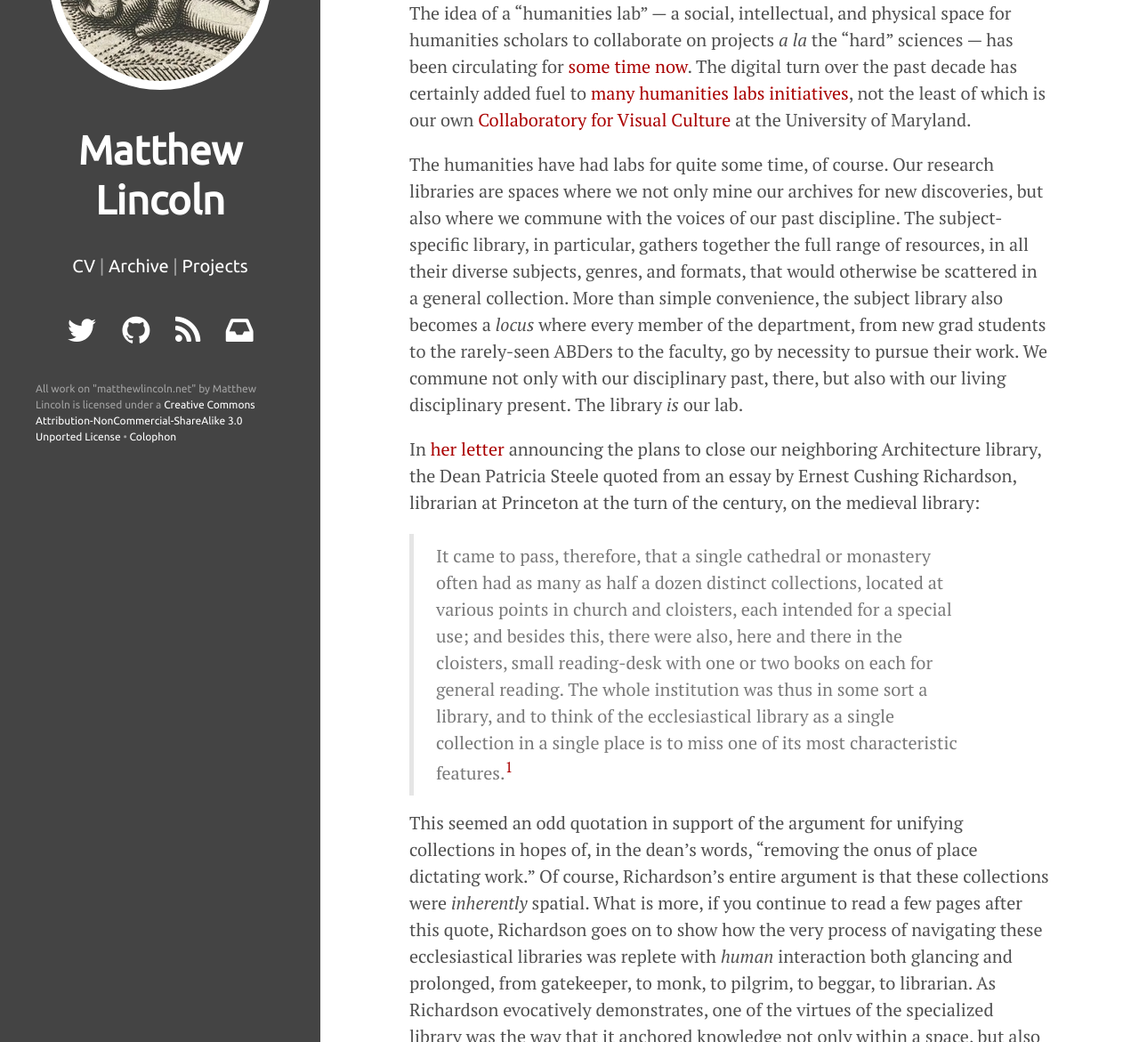
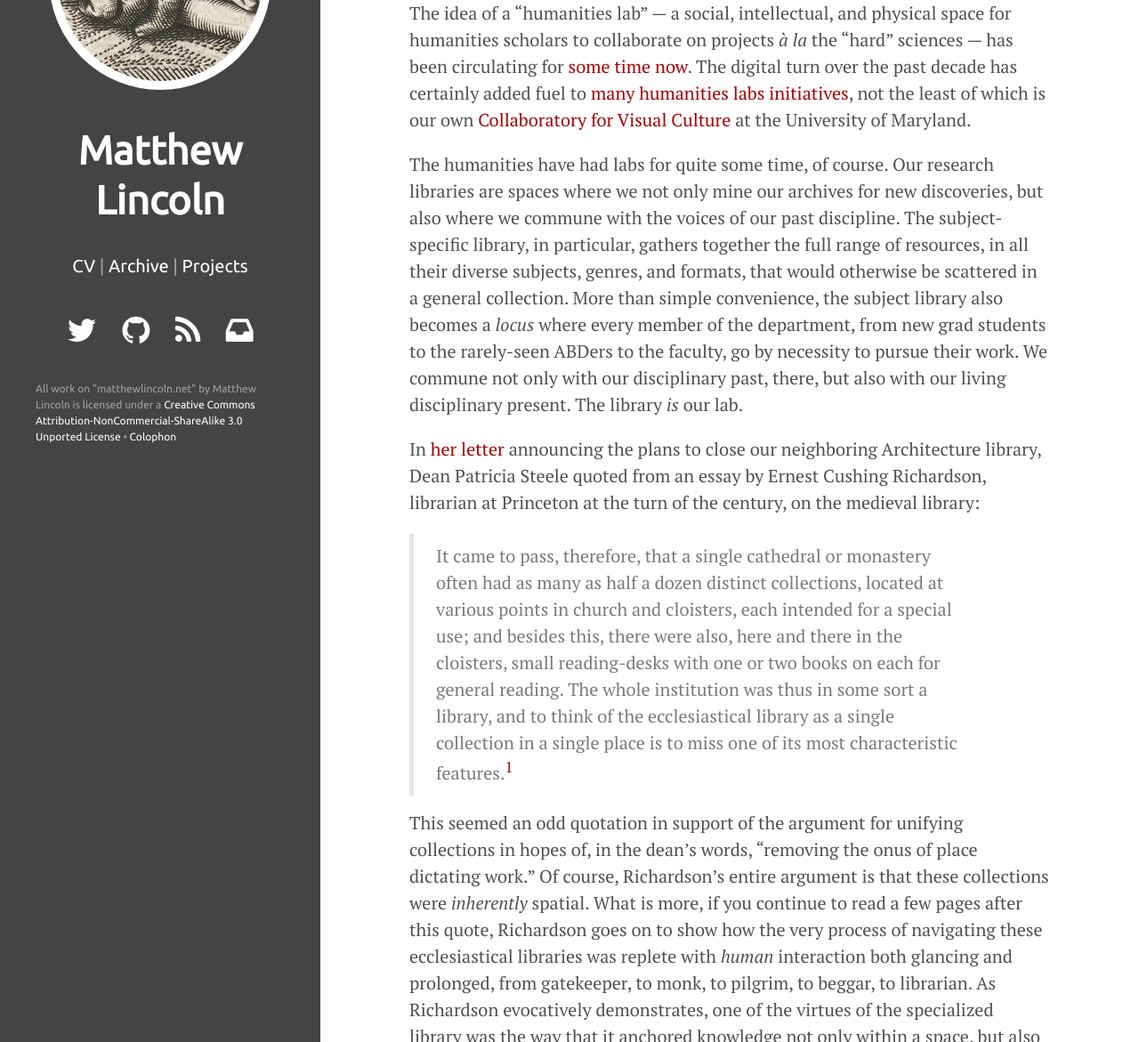
Before and after one commit to mdlincoln/mdlincoln.github.io, a Jekyll site: the page built from _posts/2014-08-25-the-library-is-our-lab.md, in a window 1280 px wide and 1400 px high, scrolled down 620 px. Shown: the part 229-1400 px from the top of the window at 89% size. Built offline with Jekyll 4.4.1, drawn with Linux system fonts in a browser that asks for light colours; nearby versions of some CDN libraries; comment, search, counter and statistics services are not loaded; some of the changed text lies outside the part shown.

Commit message:
Small typos

```diff
--- a/_posts/2014-08-25-the-library-is-our-lab.md
+++ b/_posts/2014-08-25-the-library-is-our-lab.md
@@ -26,9 +26,9 @@
 We commune not only with our disciplinary past, there, but also with our living disciplinary present.
 The library *is* our lab.
 
-In [her letter](http://www.scribd.com/doc/235556221/Cronrath-Steele) announcing the plans to close our neighboring Architecture library, the Dean Patricia Steele quoted from an essay by Ernest Cushing Richardson, librarian at Princeton at the turn of the century, on the medieval library:
+In [her letter](http://www.scribd.com/doc/235556221/Cronrath-Steele) announcing the plans to close our neighboring Architecture library, Dean Patricia Steele quoted from an essay by Ernest Cushing Richardson, librarian at Princeton at the turn of the century, on the medieval library:
 
->It came to pass, therefore, that a single cathedral or monastery often had as many as half a dozen distinct collections, located at various points in church and cloisters, each intended for a special use; and besides this, there were also, here and there in the cloisters, small reading-desk with one or two books on each for general reading. The whole institution was thus in some sort a library, and to think of the ecclesiastical library as a single collection in a single place is to miss one of its most characteristic features.[^1]
+>It came to pass, therefore, that a single cathedral or monastery often had as many as half a dozen distinct collections, located at various points in church and cloisters, each intended for a special use; and besides this, there were also, here and there in the cloisters, small reading-desks with one or two books on each for general reading. The whole institution was thus in some sort a library, and to think of the ecclesiastical library as a single collection in a single place is to miss one of its most characteristic features.[^1]
 
 This seemed an odd quotation in support of the argument for unifying collections in hopes of, in the dean's words, "removing the onus of place dictating work."
 Of course, Richardson's entire argument is that these collections were *inherently* spatial.
```
Also changed, not shown: other parts of _posts/2014-08-25-the-library-is-our-lab.md (+3 -3 lines).
